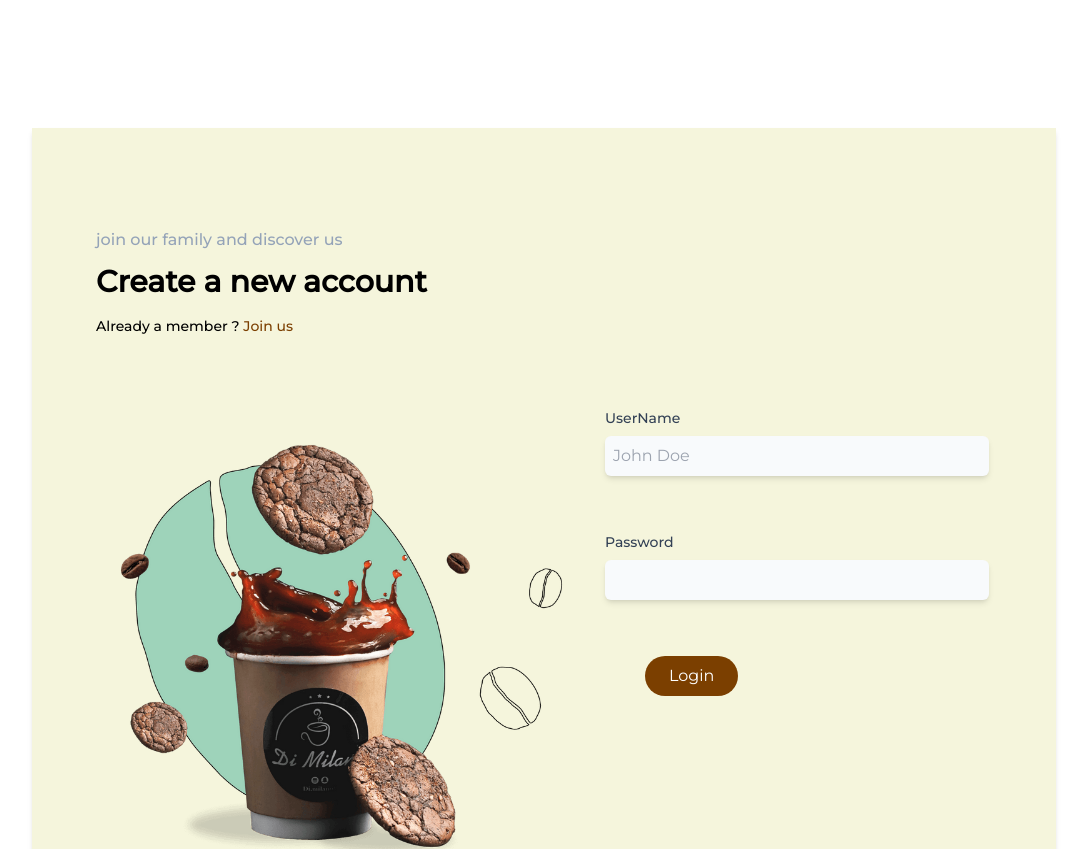
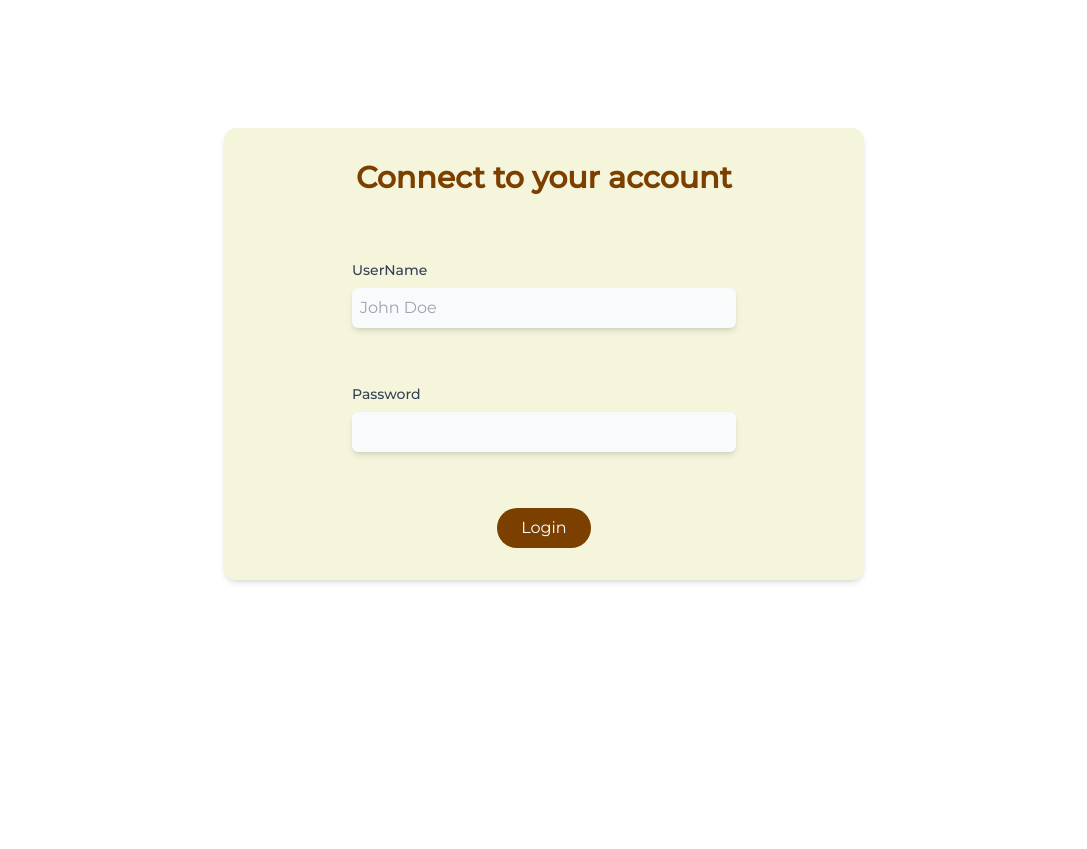
Before and after one commit to mayamelissa15/Cosy-Coffee, a React (Create React App) app in the folder FRONT/: page /Login in a window 1280 px wide. Shown: the top 849 px of the page, without its empty margins (96-1183 px from the left). After the commit the page ends 800 px from the top, so only its background shows below. Built offline with nearby package versions, Linux system fonts and the light colour scheme.

Commit message:
login/registration

```diff
--- a/FRONT/src/Login.js
+++ b/FRONT/src/Login.js
@@ -1,4 +1,4 @@
-import cupOfCoffe from "./Assets/6378d1abab345038ecf839cb_coffee_cookies-p-800.png"
+
 import { Link, useNavigate, useLocation } from "react-router-dom";
 import Navbar from "./Navbar";
 import { useState } from "react";
@@ -24,19 +24,13 @@ const Login = () => {
       });
 
   }
-    return (<div className="">
+    return (
+      <div className="mx-auto my-32 w-1/2">
+    <div className=" bg-[#F5F5DC] rounded-xl  shadow-md ">
 
-    <div className="  bg-[#F5F5DC] m-32 p-16 shadow-md ">
-        <div className="py-8">
-        <p className="text-md text-slate-400 font-medium  py-1">join our family and discover us </p>
-        <h1 className="text-3xl text-black font-semibold py-2">Create a new account</h1>
-        <p className="text-sm text-black font-medium  py-2">Already a member ? <Link to='/Registration' className="text-[#7B3F00]"> Join us</Link></p>
-        </div>
-        <div className="flex justify-around ">
-        <img src={cupOfCoffe} className="h-[500px] w-[500px]"></img>
-        <div >
-            <form>
-        <div className=" mb-4 w-96 py-8">
+        <h1 className="text-3xl font-semibold  text-center p-8 text-[#7B3F00]">Connect to your account</h1>
+        <form className="">
+        <div className=" mx-auto mb-4 w-96 py-8">
       <label htmlFor="name"
        className="block text-sm font-medium text-slate-700">UserName</label>
       <input type="text" id="name" name="name"
@@ -46,7 +40,7 @@ const Login = () => {
       className="bg-slate-50 focus:outline-none mt-2 p-2 block w-full rounded-md  shadow-md after:content-['*'] after:ml-0.5 after:text-red-500" placeholder="John Doe" required></input>
     </div>
 
-    <div className=" mb-4 w-96 py-2">
+    <div className=" mx-auto mb-4 w-96 py-2">
       <label htmlFor="password" className="block text-sm font-medium text-slate-700">Password</label>
       <input type="password" id="password" name="password"
        onChange={(e)=>{
@@ -55,13 +49,14 @@ const Login = () => {
       className="bg-slate-50  focus:outline-none mt-2 p-2 block w-full rounded-md   after:content-['*'] after:ml-0.5 after:text-red-500 shadow-md focus:border-none"  required></input>
     </div>
 
-    <div className="p-8">
-      <button type="submit" className="bg-[#7B3F00] text-white px-6 py-2 mx-2 rounded-full hover:shadow-md  hover:bg-[#F5F5DC] hover:text-[#7B3F00] duration-500 " onClick={Login}>Login</button>
+    <div className="flex justify-center  p-8">
+      <button type="submit" className="mx-auto bg-[#7B3F00] text-white px-6 py-2 mx-2 rounded-full hover:shadow-md  hover:bg-[#F5F5DC] hover:text-[#7B3F00] duration-500 " onClick={Login}>Login</button>
     </div>
     <h1 className="text-color-500 text-md font-medium">{loginStatus}</h1>
-        </form></div>
-        </div> </div>
-    </div>  );
+        </form>
+      </div></div>
+
+     );
 }
 
 export default Login;
--- a/FRONT/src/Registration.js
+++ b/FRONT/src/Registration.js
@@ -1,5 +1,7 @@
 import { useState } from "react";
 import Axios from "axios";
+import cupOfCoffe from "./Assets/6378d1abab345038ecf839cb_coffee_cookies-p-800.png"
+import { Link } from "react-router-dom";
 
 
 const Registration = () => {
@@ -17,12 +19,17 @@ const Registration = () => {
 
     }
 
-    return ( <div className="bg-[#F5F5DC] mx-96 my-32 shadow-md ">
+    return ( <div className="bg-[#F5F5DC] mx-auto my-32 w-[960px] p-10 shadow-md ">
 
-    <div className="py-2 text-center">
-    <h1 className="text-3xl font-semibold  m-8 text-[#7B3F00]">Connect to your account</h1>
+    <div className="py-2 ">
+    <p className="text-md text-slate-400 font-medium  py-1">join our family and discover us </p>
+        <h1 className="text-3xl text-black font-semibold py-2">Create a new account</h1>
+        <p className="text-sm text-black font-medium  py-2">Already a member ? <Link to='/Login' className="text-[#7B3F00]"> Join us</Link></p>
 
     </div>
+    <div className="flex justify-around ">
+        <img src={cupOfCoffe} className="h-[500px] w-[500px]"></img>
+        <div ></div>
         <form >
     <div className=" mx-auto mb-4 w-96 py-8">
   <label for="name" className="block text-sm font-medium text-slate-700">UserName</label>
@@ -46,7 +53,7 @@ const Registration = () => {
   <button  className=" bg-[#7B3F00] text-white px-6 py-2 mx-2 rounded-full hover:shadow-md  hover:bg-[#F5F5DC] hover:text-[#7B3F00] duration-500 " onClick={Registration}>Register</button>
 </div>
     </form></div>
-
+ </div>
  );
 }
 
```
